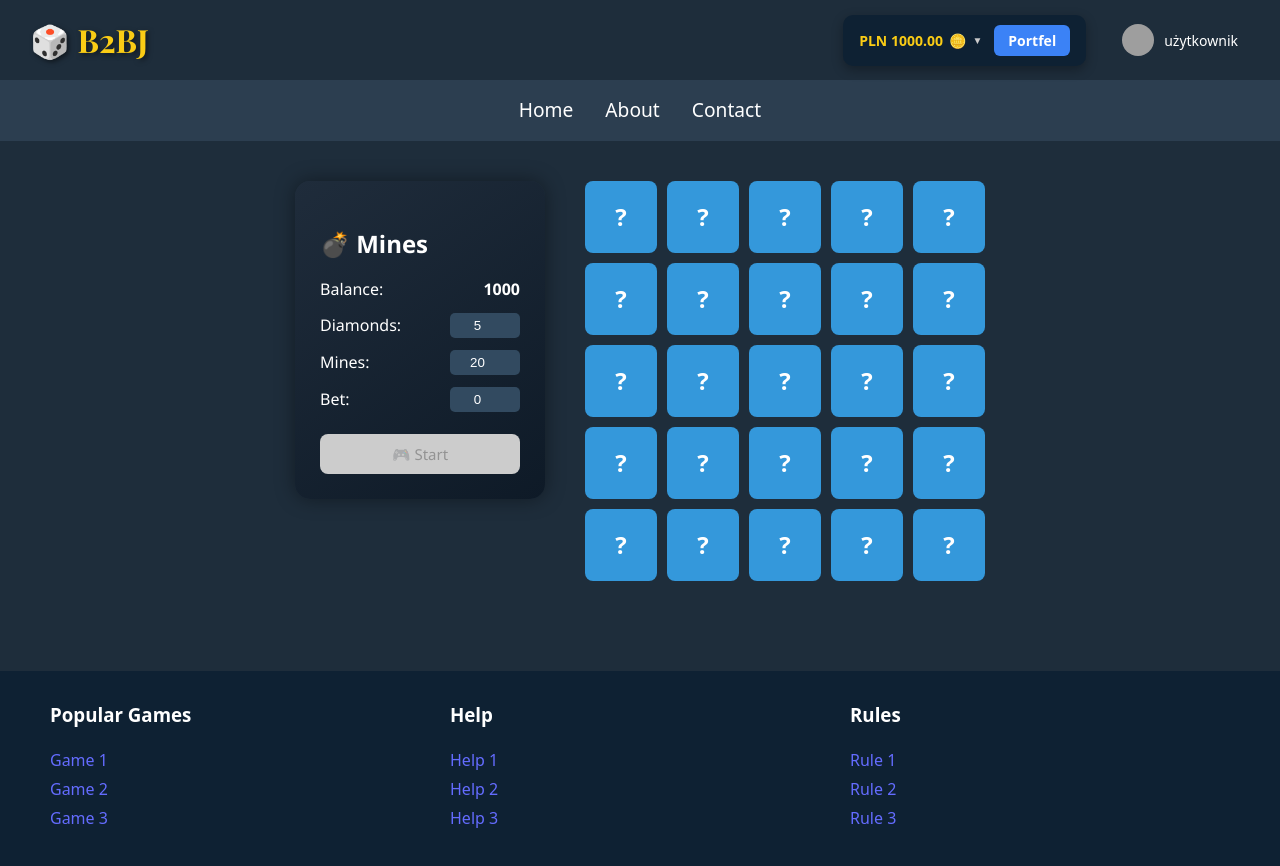
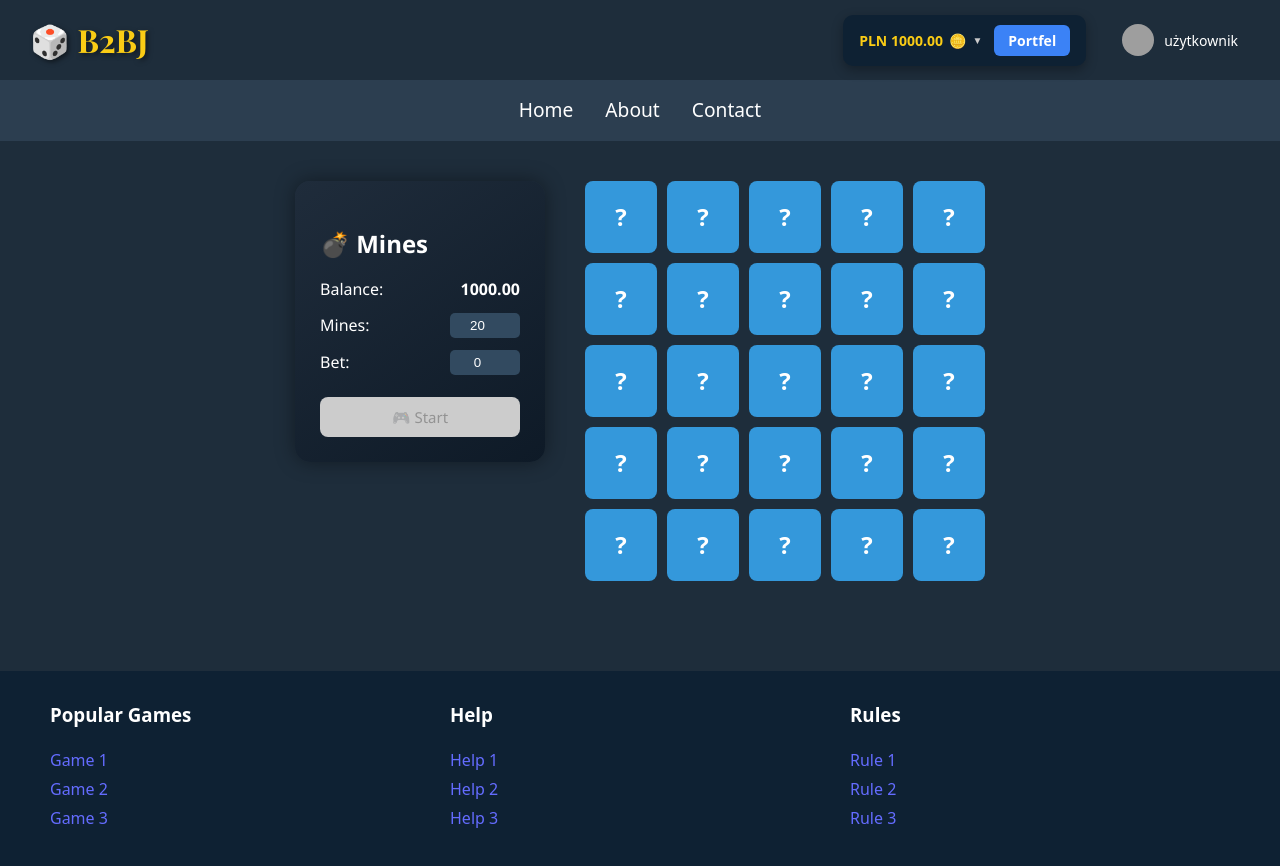
Before and after one commit to Matthes0/b2bj, a React (Vite) app in the folder frontend/: page /mines in a window 1280 px wide. Shown: the top 866 px of the page. Built offline with nearby package versions, Linux system fonts and the light colour scheme; grey boxes are pictures that could not be loaded.

Commit message:
poprawione menu oraz mnoznik

```diff
--- a/frontend/src/components/Games/Mines/Mines.css
+++ b/frontend/src/components/Games/Mines/Mines.css
@@ -157,3 +157,8 @@
       opacity: 1;
     }
   }
+
+  .tile.diamond,
+  .tile.mine {
+    animation: reveal-wave 0.15s ease-out;
+  }
--- a/frontend/src/components/Games/Mines/Mines.jsx
+++ b/frontend/src/components/Games/Mines/Mines.jsx
@@ -14,14 +14,38 @@ export function Mines({ balance, setBalance }) {
   const [currentProfit, setCurrentProfit] = useState(0);
   const [lossMessage, setLossMessage] = useState("");
   const [clickedMineIndex, setClickedMineIndex] = useState(null);
+  const [isAnimating, setIsAnimating] = useState(false);
 
   useEffect(() => setMines(totalTiles - diamonds), [diamonds]);
   useEffect(() => setDiamonds(totalTiles - mines), [mines]);
 
 
-  const baseMultiplier = 1 + (mines / 50);
-  const multiplier = (baseMultiplier + revealedDiamonds * 0.05).toFixed(2);
+//   const baseMultiplier = 1 + (mines / 50);
+//   const multiplier = (baseMultiplier + revealedDiamonds * 0.05).toFixed(2);
+//   const updatedProfit = revealedDiamonds > 0 ? (bet * multiplier).toFixed(2) : 0;
+
+// BAZA: zawsze 1.0
+// np. przy 5 diamentach: 1 / 5 = 0.2 → większy przyrost
+// przy 20 diamentach: 1 / 20 = 0.05 → mniejszy przyrost
+
+// const baseMultiplier = 1.0;
+// const multiplierPerDiamond = 1 / diamonds;
+
+// const multiplier = (baseMultiplier + revealedDiamonds * multiplierPerDiamond).toFixed(2);
+// const updatedProfit = revealedDiamonds > 0 ? (bet * multiplier).toFixed(2) : 0;
+
+function calculateMultiplier(revealedDiamonds, diamonds, totalTiles) {
+    const base = 1.0;
+    const riskFactor = Math.log10((totalTiles - diamonds) / diamonds + 1); // zależne od proporcji bomb do diamentów
+
+    const growth = Math.pow(1 + riskFactor, revealedDiamonds); // wzrost logarytmiczny
+    return (base * growth).toFixed(2);
+  }
+
+  const multiplier = calculateMultiplier(revealedDiamonds, diamonds, totalTiles);
   const updatedProfit = revealedDiamonds > 0 ? (bet * multiplier).toFixed(2) : 0;
+
+
 
 
 
@@ -42,8 +66,21 @@ useEffect(() => {
   };
 
 
-  const handleStartGame = () => {
-    if (bet > 0 && bet <= balance) {
+//   const handleStartGame = () => {
+//     if (bet > 0 && bet <= balance) {
+//       setBalance(prev => prev - bet);
+//       setRevealedDiamonds(0);
+//       setCurrentProfit(0);
+//       setGameOver(false);
+//       setGameStarted(true);
+//       setLossMessage("");
+//       setClickedMineIndex(null);
+//     }
+//   };
+
+
+const handleStartGame = () => {
+    if (bet > 0 && bet <= balance && !isAnimating) {
       setBalance(prev => prev - bet);
       setRevealedDiamonds(0);
       setCurrentProfit(0);
@@ -91,6 +128,7 @@ useEffect(() => {
         onReset={handleResetGame}
         remainingDiamonds={diamonds - revealedDiamonds}
         remainingMines={gameOver && clickedMineIndex !== null ? mines - 1 : mines}
+        isAnimating={isAnimating}
       />
       <MinesBoard
         size={5}
@@ -101,6 +139,7 @@ useEffect(() => {
         gameStarted={gameStarted}
         clickedMineIndex={clickedMineIndex}
         setClickedMineIndex={setClickedMineIndex}
+        setIsAnimating={setIsAnimating}
       />
     </div>
   );
--- a/frontend/src/components/Games/Mines/MinesBoard.jsx
+++ b/frontend/src/components/Games/Mines/MinesBoard.jsx
@@ -1,4 +1,4 @@
-import React, { useEffect, useState } from 'react';
+import React, { useEffect, useState, useRef } from 'react';
 import { MinesTile } from './MinesTile';
 
 function generateBoard(size, minesCount) {
@@ -14,71 +14,63 @@ function generateBoard(size, minesCount) {
   return board;
 }
 
-export function MinesBoard({ size, mines, onRevealDiamond, onHitMine, gameOver, gameStarted,clickedMineIndex,
-    setClickedMineIndex }) {
+export function MinesBoard({ size, mines, onRevealDiamond, onHitMine, gameOver, gameStarted,
+  clickedMineIndex, setClickedMineIndex, setIsAnimating }) {
+
   const [tiles, setTiles] = useState(Array(size * size).fill('hidden'));
-    // const [clickedMineIndex, setClickedMineIndex] = useState(null);
   const [revealed, setRevealed] = useState(Array(size * size).fill(false));
+  const timeouts = useRef([]); // ⬅️ PRZECHOWUJEMY timeouty
 
   useEffect(() => {
+    // 🔁 Reset planszy
     setTiles(generateBoard(size, mines));
     setRevealed(Array(size * size).fill(false));
+    setClickedMineIndex(null);
+
+    // ❌ CZYSZCZENIE ANIMACJI
+    timeouts.current.forEach(t => clearTimeout(t));
+    timeouts.current = [];
   }, [size, mines, gameStarted]);
-
 
   useEffect(() => {
     if (gameOver) {
-          const revealAll = (index = 0) => {
-            if (index >= size * size) return;
+      setIsAnimating(true);
+      const revealAll = [...Array(size * size).keys()];
 
+      revealAll.forEach((tileIndex, delayIndex) => {
+        const timeout = setTimeout(() => {
           setRevealed(prev => {
             const updated = [...prev];
-              updated[index] = true;
+            updated[tileIndex] = true;
             return updated;
           });
 
-            setTimeout(() => {
-              revealAll(index + 1);
-            }, 40); // Tempo fali (ms)
-          };
+          // ⏱ Ostatni kafelek kończy animację
+          if (delayIndex === revealAll.length - 1) {
+            const end = setTimeout(() => setIsAnimating(false), 200);
+            timeouts.current.push(end);
+          }
+        }, delayIndex * 50);
 
-          revealAll(); // Start
+        timeouts.current.push(timeout); // 📌 zapisz timeout
+      });
     }
-      }, [gameOver, size]);
-
-
-
-
-    // useEffect(() => {
-    //     if (gameOver) {
-    //       setRevealed(Array(size * size).fill(true));
-    //     }
-    //   }, [gameOver, size]);
-
-
-    // const handleReveal = (index) => {
-    //   if (revealed[index] || gameOver || !gameStarted) return;
-    //   const updated = [...revealed];
-    //   updated[index] = true;
-    //   setRevealed(updated);
-    //   if (tiles[index] === 'mine') onHitMine();
-    //   else onRevealDiamond();
-    // };
+  }, [gameOver, size, setIsAnimating]);
 
   const handleReveal = (index) => {
     if (revealed[index] || gameOver || !gameStarted) return;
+
     const updated = [...revealed];
     updated[index] = true;
     setRevealed(updated);
 
     if (tiles[index] === 'mine') {
-          setClickedMineIndex(index); // zapisz indeks klikniętej miny
+      setClickedMineIndex(index);
       onHitMine();
     } else {
       onRevealDiamond();
     }
   };
-
 
   return (
     <div className="mines-board" style={{ gridTemplateColumns: `repeat(${size}, 1fr)` }}>
--- a/frontend/src/components/Games/Mines/MinesSidebar.jsx
+++ b/frontend/src/components/Games/Mines/MinesSidebar.jsx
@@ -7,20 +7,22 @@ export function MinesSidebar({
     onCashout, onStart, onReset,
     gameOver, gameStarted,
     lossMessage,  remainingDiamonds,
-    remainingMines
+    remainingMines,  isAnimating
   }) {
+
+    const isStartDisabled = bet <= 0 || bet > balance || isAnimating;
 
   return (
     <div className="mines-sidebar">
       <h2>💣 Mines</h2>
-      <div className="stat"><span>Balance:</span> <strong>{balance}</strong></div>
+      <div className="stat"><span>Balance:</span> <strong>{balance.toFixed(2)}</strong></div>
 
       {!gameStarted && (
         <>
-          <div className="stat">
+          {/* <div className="stat">
             <span>Diamonds:</span>
             <input type="number" value={diamonds} min={1} max={24} onChange={(e) => setDiamonds(Number(e.target.value))} />
-          </div>
+          </div> */}
           <div className="stat">
             <span>Mines:</span>
             <input type="number" value={mines} min={1} max={24} onChange={(e) => setMines(Number(e.target.value))} />
@@ -29,7 +31,8 @@ export function MinesSidebar({
             <span>Bet:</span>
             <input type="number" value={bet} min={0} max={balance} onChange={(e) => setBet(Number(e.target.value))} />
           </div>
-          <button onClick={onStart} disabled={bet <= 0 || bet > balance}>🎮 Start</button>
+          {/* <button onClick={onStart} disabled={bet <= 0 || bet > balance}>🎮 Start</button> */}
+          <button onClick={onStart} disabled={isStartDisabled}>🎮 Start</button>
         </>
       )}
 
@@ -47,9 +50,10 @@ export function MinesSidebar({
 {gameOver && lossMessage && (
   <>
     <div className="loss-message">💥 You lost!</div>
-    <button className="reset-button" onClick={onReset}>🔁 Play Again</button>
+    <button className="reset-button" onClick={onReset} disabled={isAnimating}>🔁 Play Again</button>
   </>
 )}
+
 
     </div>
   );
```
Lines whose indentation alone changed are shown as unchanged.
